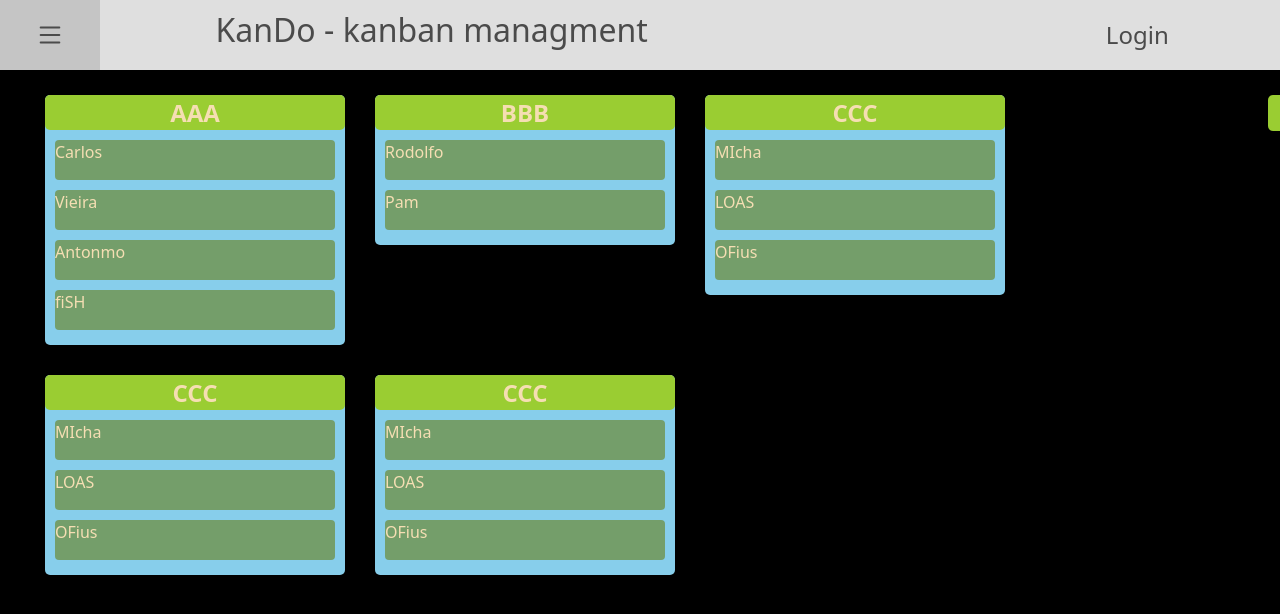
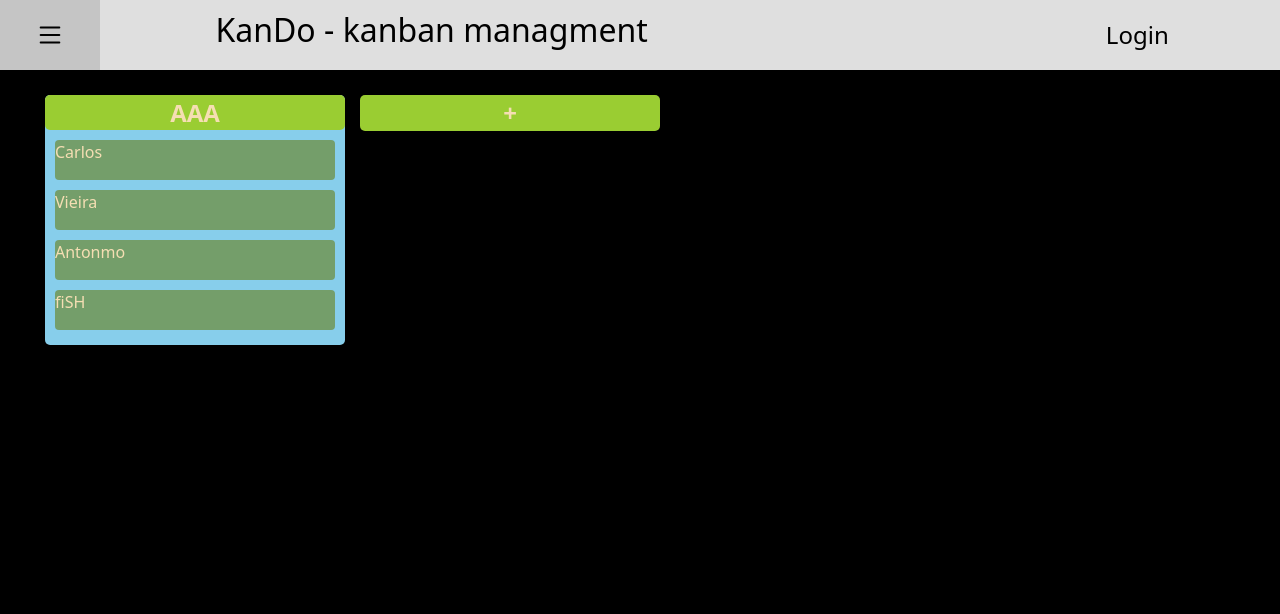
Before and after one commit to luisnavedag/kando, a Django app: page / in a window 1280 px wide; the page is wider, and only the part inside the window is pictured. Shown: the top 614 px of that part. Run offline with Django 4.2, Linux system fonts and the light colour scheme.

Commit message:
modal and boards align

```diff
--- a/dashboard/templates/dashboard/dashboard.html
+++ b/dashboard/templates/dashboard/dashboard.html
@@ -3,7 +3,7 @@
 {% block content %}
 
 <div>
-    <div class="dashboard-container row align-items-start justify-content-start">
+    <div class="dashboard-container  align-items-start justify-content-start">
 
         <div id="parent-container" class="row align-items-start justify-content-start" >
 
@@ -20,54 +20,9 @@
                 </div>
             </div>
 
-            <div class="list-board-container">
-                <div class="title-list-board-container d-flex align-items-center justify-content-center">
-                    <span>BBB</span>
-                </div>
 
-                <div class="list-items-board flex-row align-items-center justify-content-center">
-                    <div class="item-board">Rodolfo</div>
-                    <div class="item-board">Pam</div>
-                </div>
-            </div>
 
-            <div class="list-board-container">
-                <div class="title-list-board-container d-flex align-items-center justify-content-center">
-                    <span>CCC</span>
-                </div>
-
-                <div class="list-items-board flex-row align-items-center justify-content-center">
-                    <div class="item-board">MIcha</div>
-                    <div class="item-board">LOAS</div>
-                    <div class="item-board">OFius</div>
-                </div>
-            </div>
-
-            <div class="list-board-container">
-                <div class="title-list-board-container d-flex align-items-center justify-content-center">
-                    <span>CCC</span>
-                </div>
-
-                <div class="list-items-board flex-row align-items-center justify-content-center">
-                    <div class="item-board">MIcha</div>
-                    <div class="item-board">LOAS</div>
-                    <div class="item-board">OFius</div>
-                </div>
-            </div>
-
-            <div class="list-board-container">
-                <div class="title-list-board-container d-flex align-items-center justify-content-center">
-                    <span>CCC</span>
-                </div>
-
-                <div class="list-items-board flex-row align-items-center justify-content-center">
-                    <div class="item-board">MIcha</div>
-                    <div class="item-board">LOAS</div>
-                    <div class="item-board">OFius</div>
-                </div>
-            </div>
-
-            <div class="list-board-plus">
+            <div class="list-board-plus" onclick="openModal()">
                 <div class="d-flex align-items-center justify-content-center">
                     <span>+</span>
                 </div>
--- a/static/styles/dashboard.css
+++ b/static/styles/dashboard.css
@@ -1,4 +1,5 @@
 .dashboard-container{
+    width: max-content;
     margin-top: 80px;
     color: wheat;
     padding-left: 30px;
@@ -11,8 +12,7 @@
 
 #parent-container{
     position: relative;
-    /* background-color: beige; */
-    width: auto;
+    max-height: 100px;
 }
 
 
--- a/static/styles/header.css
+++ b/static/styles/header.css
@@ -5,8 +5,9 @@ body{
 .header-container{
     background-color: #dfdfdf;
     height: 70px;
-    color: rgb(75, 75, 75);
+    color: rgb(0, 0, 0);
     position: fixed;
+    z-index: 999;
     top: 0;
     left: 0;
     width: 101%;
--- a/templates/main.html
+++ b/templates/main.html
@@ -25,7 +25,9 @@
         document.getElementById("main").style.marginLeft = "0";
       }
 
-
+      function openModal(){
+        alert('Hi')
+      }
 
 
     </script>
@@ -33,9 +35,32 @@
   </head>
 
   <body>
+
+    <!-- Side bar menu -->
     <div id="mySidenav" class="sidenav">
       <a href="javascript:void(0)" class="closebtn" onclick="closeNav()">&times;</a>
       <a href="#">Criar quadro</a>
+    </div>
+
+    <!-- Modal -->
+    <div class="modal fade" id="exampleModal" tabindex="-1" role="dialog" aria-labelledby="exampleModalLabel" aria-hidden="true">
+      <div class="modal-dialog" role="document">
+        <div class="modal-content">
+          <div class="modal-header">
+            <h5 class="modal-title" id="exampleModalLabel">Modal title</h5>
+            <button type="button" class="close" data-dismiss="modal" aria-label="Close">
+              <span aria-hidden="true">&times;</span>
+            </button>
+          </div>
+          <div class="modal-body">
+            ...
+          </div>
+          <div class="modal-footer">
+            <button type="button" class="btn btn-secondary" data-dismiss="modal">Close</button>
+            <button type="button" class="btn btn-primary">Save changes</button>
+          </div>
+        </div>
+      </div>
     </div>
 
 
```
